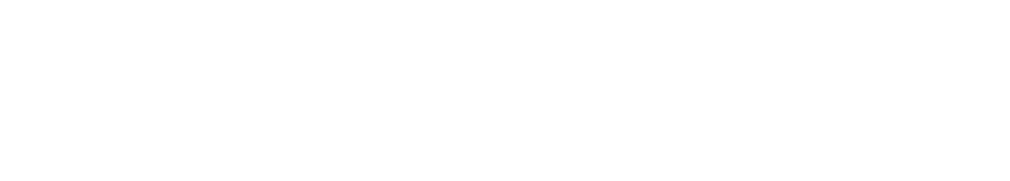
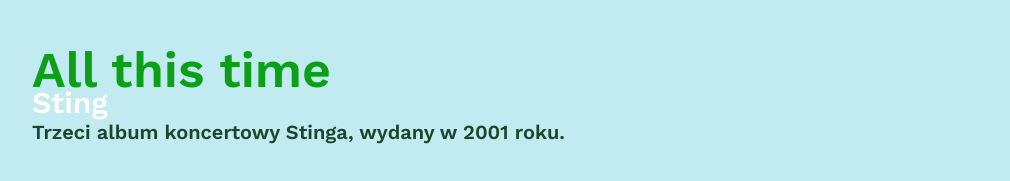
Before and after one commit to aniajtp/learning-git-2a, a plain HTML site: page index.html in a window 1280 px wide. Shown: the top 181 px of the page, without its empty margins (98-1108 px from the left). Drawn offline with nearby package versions, Linux system fonts and the light colour scheme.

Commit message:
zmiany ani

```diff
--- a/index.html
+++ b/index.html
@@ -2,13 +2,15 @@
 
 <html>
   <head>
+    <title>TEKST PIOSENKI</title>
     <meta charset="utf-8">
-    <title>TEKST PIOSENKI/>
     <link rel="stylesheet" type="text/css" href="style.css"/>
   </head>
   <body>
     <header class="title">
       <h1>All this time</h1>
+      <h2>Sting</h2>
+      <h3>Trzeci album koncertowy Stinga, wydany w 2001 roku.</h3>
     </header>
     <section class="gallery">
       <img src="http://ecsmedia.pl/c/all-this-time-w-iext35456162.jpg" alt="portret"/>
--- a/style.css
+++ b/style.css
@@ -11,7 +11,7 @@
 }
 .title h1 {
   font-size: 50px;
-  color: rgb(27, 70, 42);
+  color: rgb(12, 160, 25);
   line-height: 0;
   padding: 40px 40px 15px 40px;
   margin: 30px 50px 0 50px;
```
